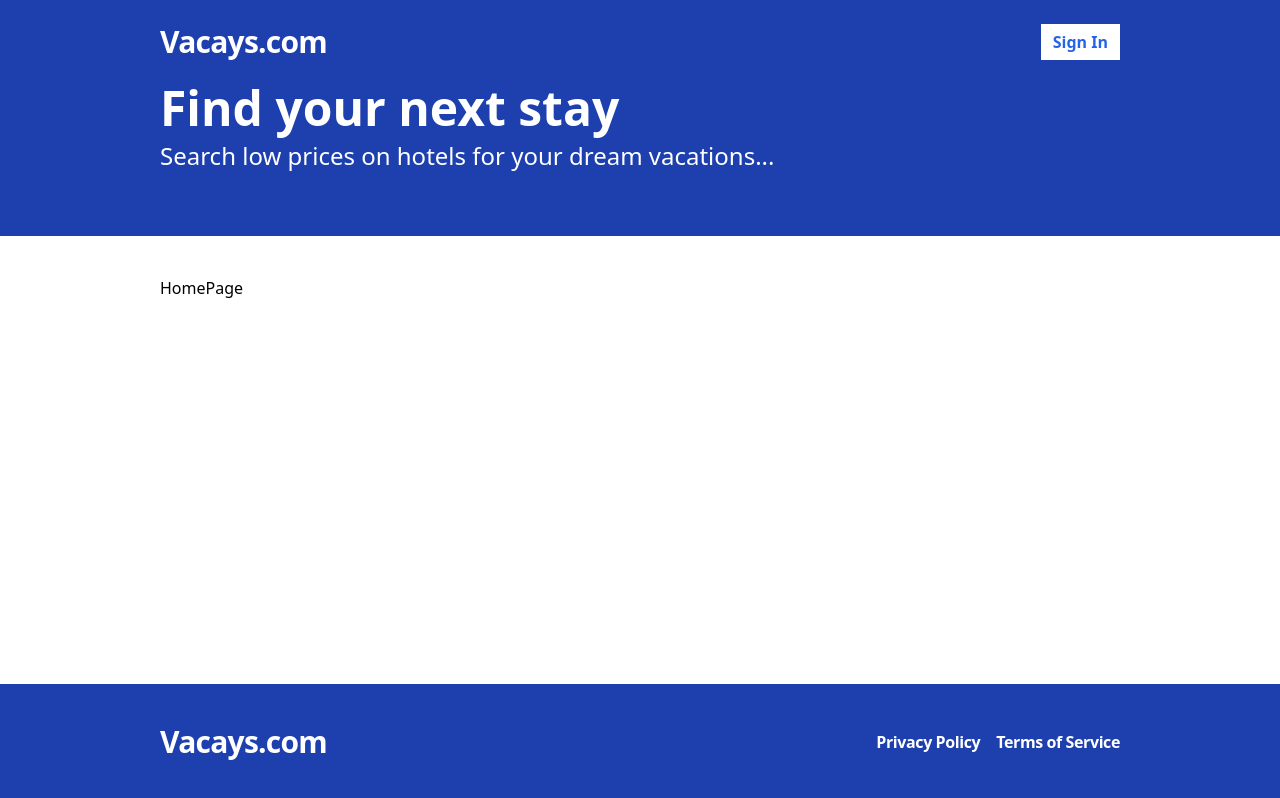
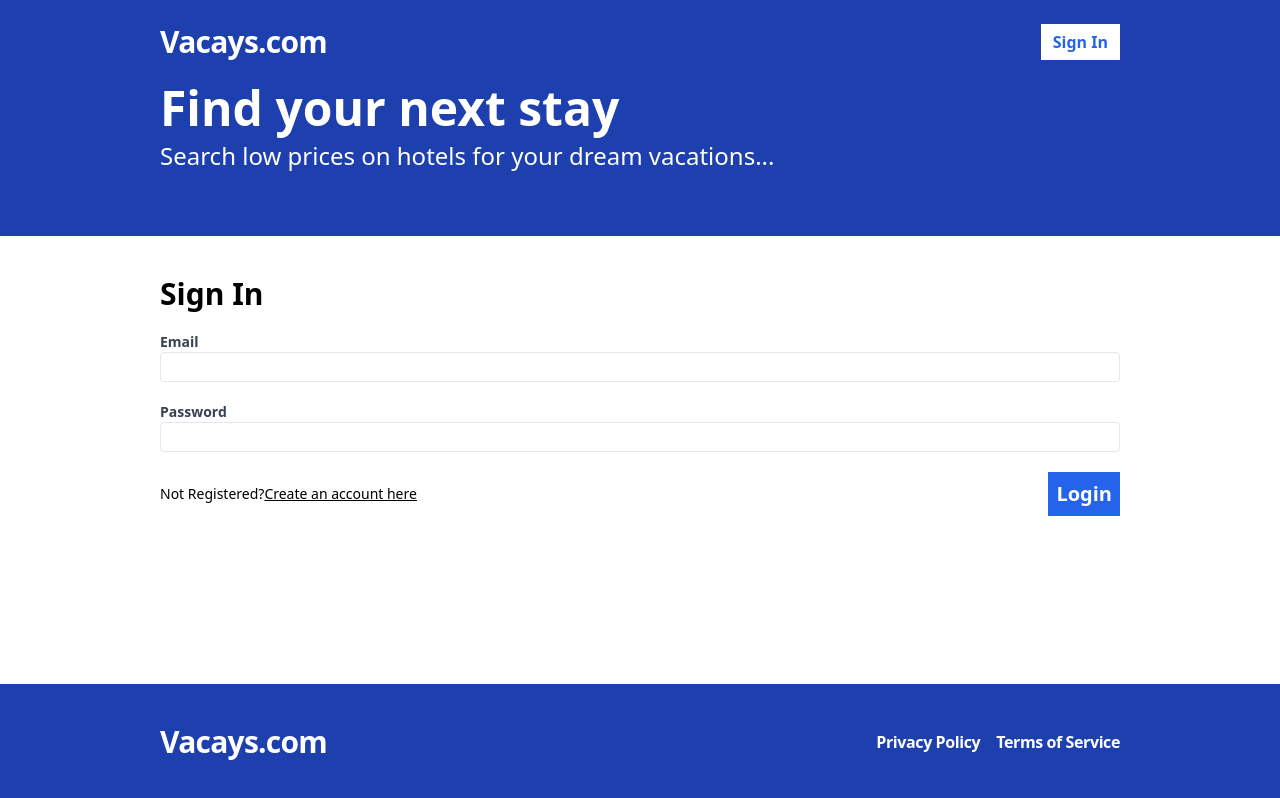
Before and after one commit to himuexe/Hotel-Booking-Fullstack, a React (Vite) app in the folder frontend/: page /sign-in in a window 1280 px wide. Before the commit this address led to /. Built offline with nearby package versions, Linux system fonts and the light colour scheme; no server answers.

Commit message:
Sign in/ Sign out

```diff
--- a/frontend/src/App.tsx
+++ b/frontend/src/App.tsx
@@ -2,6 +2,7 @@
 import './index.css'
 import Layout from './layouts/Layout'
 import Register from './pages/Register'
+import SignIn from './pages/SignIn'
 
  const  App=()=> {
   return (
@@ -9,7 +10,8 @@
       <Routes>
         <Route path='/' element={<Layout><p>HomePage</p></Layout>}/>
         <Route path='/search' element={<Layout><p>Searchpage</p></Layout>}/>
-        <Route path='/register' element={<Layout><Register></Register></Layout>}/>
+        <Route path='/register' element={<Layout><Register/></Layout>}/>
+        <Route path='/sign-in' element={<Layout><SignIn/></Layout>}/>
         <Route path='*' element={<Navigate to='/'/>}/>
       </Routes>
     </Router>
--- a/frontend/src/api-client.ts
+++ b/frontend/src/api-client.ts
@@ -1,5 +1,6 @@
 import { RegisterFormData } from "./pages/Register"
-
+import { SigninFormData } from "./pages/SignIn";
+//fetch requests
 const API_BASE_URL = import.meta.env.VITE_API_BASE_URL;
 
 export const register = async (formData:RegisterFormData) =>{
@@ -18,6 +19,23 @@
     }
 }
 
+
+export const signIn =async(formData: SigninFormData)=>{
+    const response = await fetch(`${API_BASE_URL}/api/auth/login`,{
+        method:'POST',
+        credentials: "include",
+        headers:{
+            "Content-Type": 'application/json'
+        },
+        body: JSON.stringify(formData),
+    });
+    const body = await response.json();
+    if(!response.ok){
+        throw new Error(body.message)
+    };
+    return body;
+}
+
 export const validateToken = async ()=>{
     const response = await fetch(`${API_BASE_URL}/api/auth/validate-token`,{
         credentials: "include",
@@ -27,3 +45,13 @@
     }
     return response.json();
 }
+export const signout = async ()=>{
+    const response = await fetch(`${API_BASE_URL}/api/auth/logout`,{
+        credentials: "include",
+        method:'POST',
+    });
+
+    if(!response.ok){
+        throw new Error('Error during Sign out');
+}
+};
--- a/frontend/src/components/Header.tsx
+++ b/frontend/src/components/Header.tsx
@@ -1,5 +1,6 @@
 import { Link } from "react-router-dom";
 import { useAppContext } from "../contexts/AppContext";
+import SignoutButton from "./SignoutButton";
 export default function Header() {
   const { isLoggedin } = useAppContext();
   return (
@@ -11,9 +12,9 @@
         <span className="flex space-x-2 ">
           {isLoggedin ? (
             <>
-              <Link to="/my-bookings">My Bookings</Link>
-              <Link to="/my-hotels">My Hotels</Link>
-              <button>Sign Out</button>
+              <Link to="/my-bookings" className="flex items-center text-white px-3 font-bold hover:bg-blue-600">My Bookings</Link>
+              <Link to="/my-hotels" className="flex items-center text-white px-3 font-bold hover:bg-blue-600" >My Hotels</Link>
+              <SignoutButton/>
             </>
           ) : (
             <Link
--- /dev/null
+++ b/frontend/src/components/SignoutButton.tsx
@@ -0,0 +1,24 @@
+import { useMutation, useQueryClient } from "react-query";
+import * as apiClient from "../api-client"
+import { useAppContext } from "../contexts/AppContext";
+
+const SignoutButton = ()=>{
+    const queryClient = useQueryClient();
+    const {showToast} = useAppContext();
+    const mutation = useMutation(apiClient.signout,{
+        onSuccess: async()=>{
+            await queryClient.invalidateQueries("validateToken");
+            showToast({message:"Signed Out!",type: "SUCCESS"})
+        },
+        onError:(error:Error)=>{
+            showToast({message:error.message, type: "ERROR"})
+        }
+    });
+    const handleClick = ()=>{
+        mutation.mutate();
+    }
+    return(
+        <button className="text-blue-600 px-3 font-bold hover:bg-gray-100 bg-white" onClick={handleClick} >Sign Out</button>
+    )
+}
+export default SignoutButton;
--- a/frontend/src/pages/Register.tsx
+++ b/frontend/src/pages/Register.tsx
@@ -1,8 +1,8 @@
 import { useForm } from "react-hook-form";
-import { useMutation } from "react-query";
+import {  useMutation, useQueryClient } from "react-query";
 import * as apiClient from "../api-client";
 import { useAppContext } from "../contexts/AppContext";
-import { useNavigate } from "react-router-dom";
+import { Link, useNavigate } from "react-router-dom";
 
 export type RegisterFormData = {
   firstName: string;
@@ -13,6 +13,7 @@
 };
 
 const Register = () => {
+  const queryClient = useQueryClient();
   const navigate = useNavigate();
   const {showToast} = useAppContext();
   const {
@@ -23,8 +24,9 @@
   } = useForm<RegisterFormData>();
   const mutation = useMutation(apiClient.register, {
     // on mutation returns result [post put]
-    onSuccess: () => {
-      showToast({message: "Registration Success!", type: "SUCCESS"})
+    onSuccess: async() => {
+      showToast({message: "Registration Success!", type: "SUCCESS"});
+      await queryClient.invalidateQueries("validateToken");
       navigate("/");
     },
     onError: (error: Error) => {
@@ -108,7 +110,8 @@
           <span className="text-red-500">{errors.confirmPassword.message}</span>
         )}
       </label>
-      <span>
+      <span className="flex items-center justify-between">
+      <span className="text-sm">Already have an account? <Link to="/sign-in" className="underline">Sign In here</Link></span>
         <button
           type="submit"
           className="bg-blue-600 text-white p-2 font-bold hover:bg-blue-500 text-xl"
--- /dev/null
+++ b/frontend/src/pages/SignIn.tsx
@@ -0,0 +1,78 @@
+import { useForm } from "react-hook-form";
+import {  useMutation, useQueryClient } from "react-query";
+import * as apiClient from "../api-client";
+import { useAppContext } from "../contexts/AppContext";
+import { Link, useNavigate } from "react-router-dom";
+export type SigninFormData = {
+  email: string;
+  password: string;
+};
+const SignIn = () => {
+  const queryClient = useQueryClient();
+  const navigate = useNavigate();
+  const {showToast} = useAppContext();
+  const {
+    register,
+    formState: { errors },
+    handleSubmit,
+  } = useForm<SigninFormData>();
+  const mutation = useMutation(apiClient.signIn, {
+    onSuccess: async () => {
+      showToast({message: "Sign-in Successfull!", type: "SUCCESS"});
+      await queryClient.invalidateQueries("validateToken");
+      navigate("/");
+
+    },
+    onError: (error: Error) => {
+      showToast({message: error.message, type: "ERROR"});
+    },
+  });
+  const onSubmit = handleSubmit((data) => {
+    mutation.mutate(data);
+  });
+  return (
+    <form action="" className="flex flex-col gap-5" onSubmit={onSubmit}>
+      <h2 className="text-3xl font-bold">Sign In</h2>
+
+      <label className="text-gray-700 text-sm font-bold flex-1">
+        Email
+        <input
+          type="email"
+          className="border rounded w-full py-1 px-2 font-normal"
+          {...register("email", { required: "This field is required " })}
+        ></input>
+        {errors.email && (
+          <span className="text-red-500">{errors.email.message}</span>
+        )}
+      </label>
+      <label className="text-gray-700 text-sm font-bold flex-1">
+        Password
+        <input
+          type="password"
+          className="border rounded w-full py-1 px-2 font-normal"
+          {...register("password", {
+            required: "This field is required ",
+            minLength: {
+              value: 6,
+              message: "Passwordmust be 6 or more characters",
+            },
+          })}
+        ></input>
+        {errors.password && (
+          <span className="text-red-500">{errors.password.message}</span>
+        )}
+      </label>
+      <span className="flex items-center justify-between">
+      <span className="text-sm">Not Registered?<Link to="/register" className="underline">Create an account here</Link></span>
+        <button
+          type="submit"
+          className="bg-blue-600 text-white p-2 font-bold hover:bg-blue-500 text-xl"
+        >
+          Login
+        </button>
+
+      </span>
+    </form>
+  );
+};
+export default SignIn;
```
Also changed, not shown: 1 other file (tests, documents, lock files or other folders).
